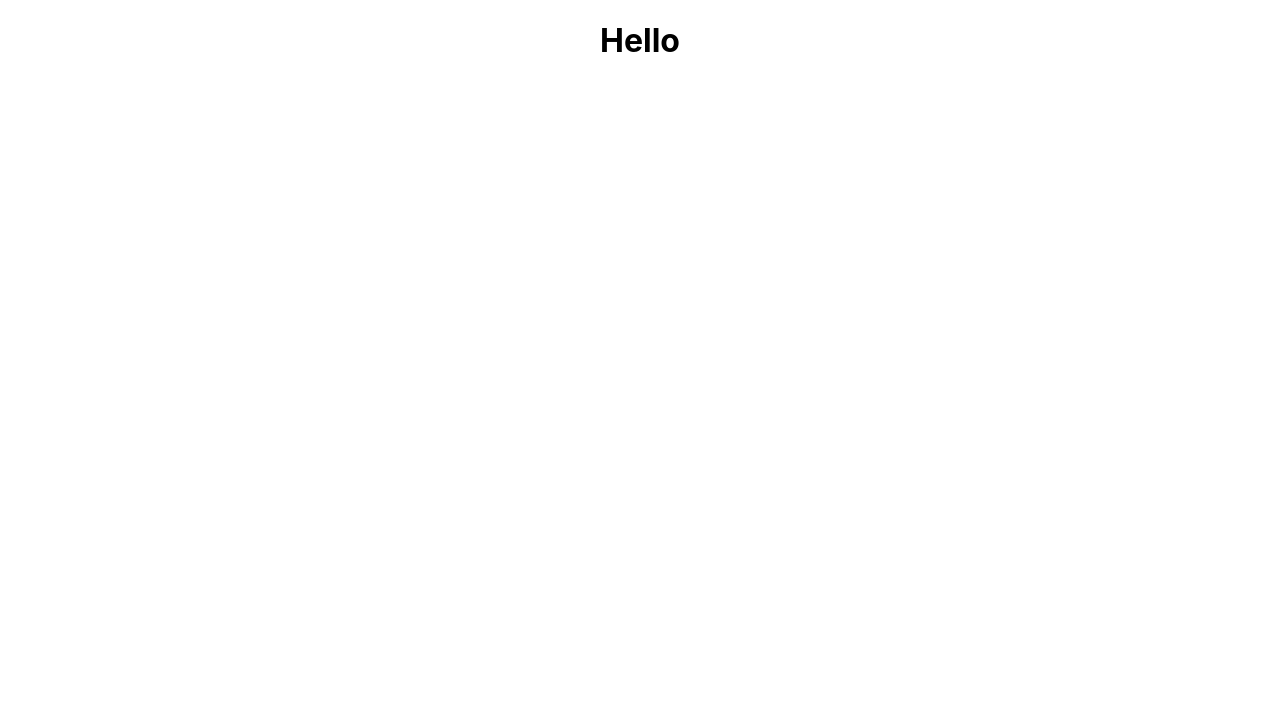
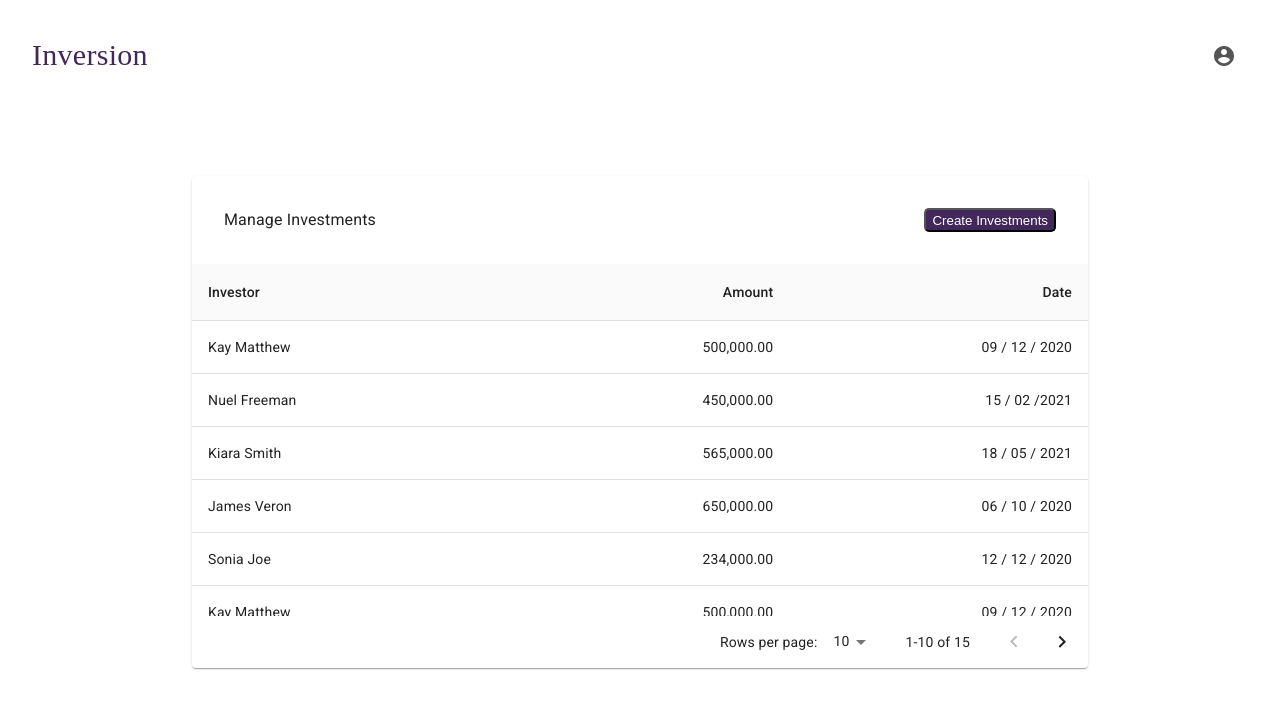
Before and after one commit to Vi-veron/inversion, a React (Create React App) app: page /dashboard in a window 1280 px wide. Shown: the top 708 px of the page. Built offline with nearby package versions, Linux system fonts and the light colour scheme.

Commit message:
feat: add tables and styling on dashboard

```diff
--- a/package.json
+++ b/package.json
@@ -3,6 +3,8 @@
   "version": "0.1.0",
   "private": true,
   "dependencies": {
+    "@material-ui/core": "^4.11.4",
+    "@material-ui/icons": "^4.11.2",
     "@testing-library/jest-dom": "^5.14.1",
     "@testing-library/react": "^11.2.7",
     "@testing-library/user-event": "^12.8.3",
--- a/public/index.html
+++ b/public/index.html
@@ -10,34 +10,21 @@
       content="Web site created using create-react-app"
     />
     <link rel="apple-touch-icon" href="%PUBLIC_URL%/logo192.png" />
-    <!--
-      manifest.json provides metadata used when your web app is installed on a
-      user's mobile device or desktop. See https://developers.google.com/web/fundamentals/web-app-manifest/
-    -->
+
     <link rel="manifest" href="%PUBLIC_URL%/manifest.json" />
-    <!--
-      Notice the use of %PUBLIC_URL% in the tags above.
-      It will be replaced with the URL of the `public` folder during the build.
-      Only files inside the `public` folder can be referenced from the HTML.
+    <link
+      rel="stylesheet"
+      href="https://fonts.googleapis.com/css?family=Roboto:300,400,500,700&display=swap"
+    />
+    <link
+      rel="stylesheet"
+      href="https://fonts.googleapis.com/icon?family=Material+Icons"
+    />
 
-      Unlike "/favicon.ico" or "favicon.ico", "%PUBLIC_URL%/favicon.ico" will
-      work correctly both with client-side routing and a non-root public URL.
-      Learn how to configure a non-root public URL by running `npm run build`.
-    -->
-    <title>React App</title>
+    <title>Inversion</title>
   </head>
   <body>
-    <noscript>You need to enable JavaScript to run this app.</noscript>
+    <noscript></noscript>
     <div id="root"></div>
-    <!--
-      This HTML file is a template.
-      If you open it directly in the browser, you will see an empty page.
-
-      You can add webfonts, meta tags, or analytics to this file.
-      The build step will place the bundled scripts into the <body> tag.
-
-      To begin the development, run `npm start` or `yarn start`.
-      To create a production bundle, use `npm run build` or `yarn build`.
-    -->
   </body>
 </html>
--- a/src/App.css
+++ b/src/App.css
@@ -1,38 +1,3 @@
 .App {
   text-align: center;
 }
-
-.App-logo {
-  height: 40vmin;
-  pointer-events: none;
-}
-
-@media (prefers-reduced-motion: no-preference) {
-  .App-logo {
-    animation: App-logo-spin infinite 20s linear;
-  }
-}
-
-.App-header {
-  background-color: #282c34;
-  min-height: 100vh;
-  display: flex;
-  flex-direction: column;
-  align-items: center;
-  justify-content: center;
-  font-size: calc(10px + 2vmin);
-  color: white;
-}
-
-.App-link {
-  color: #61dafb;
-}
-
-@keyframes App-logo-spin {
-  from {
-    transform: rotate(0deg);
-  }
-  to {
-    transform: rotate(360deg);
-  }
-}
--- a/src/App.js
+++ b/src/App.js
@@ -8,7 +8,7 @@ function App() {
     <div className="App">
       <Router>
         <Switch>
-          <Route path="/dashboard" component={Dashboard} />
+          <Route path="/dashboard" exact component={Dashboard} />
         </Switch>
       </Router>
     </div>
--- /dev/null
+++ b/src/components/appbar.jsx
@@ -0,0 +1,75 @@
+import React from "react";
+import { makeStyles } from "@material-ui/core/styles";
+import Typography from "@material-ui/core/Typography";
+import IconButton from "@material-ui/core/IconButton";
+import AccountCircle from "@material-ui/icons/AccountCircle";
+import MenuItem from "@material-ui/core/MenuItem";
+import Menu from "@material-ui/core/Menu";
+
+const useStyles = makeStyles((theme) => ({
+  menuButton: {
+    marginRight: theme.spacing(2),
+  },
+}));
+
+const barStyle = {
+  color: "#555",
+  display: "flex",
+  justifyContent: "space-between",
+  margin: "2em",
+};
+
+const logoStyle = {
+  fontFamily: "Brush Script MT",
+  color: "#42275a",
+  fontSize: 30,
+};
+
+export default function AppBar() {
+  const classes = useStyles();
+
+  const [anchorEl, setAnchorEl] = React.useState(null);
+  const open = Boolean(anchorEl);
+
+  const handleMenu = (event) => {
+    setAnchorEl(event.currentTarget);
+  };
+
+  const handleClose = () => {
+    setAnchorEl(null);
+  };
+
+  return (
+    <div style={barStyle}>
+      <Typography style={logoStyle}>Inversion</Typography>
+      <IconButton
+        aria-label="account of current user"
+        aria-controls="menu-appbar"
+        aria-haspopup="true"
+        onClick={handleMenu}
+        color="inherit"
+      >
+        <AccountCircle />
+      </IconButton>
+      <Menu
+        id="menu-appbar"
+        anchorEl={anchorEl}
+        anchorOrigin={{
+          vertical: "top",
+          horizontal: "right",
+        }}
+        keepMounted
+        transformOrigin={{
+          vertical: "top",
+          horizontal: "right",
+        }}
+        open={open}
+        onClose={handleClose}
+      >
+        <MenuItem onClick={handleClose}>Profile</MenuItem>
+        <MenuItem onClick={handleClose}>My account</MenuItem>
+        <MenuItem onClick={handleClose}>Settings</MenuItem>
+      </Menu>
+    </div>
+  );
+}
--- /dev/null
+++ b/src/components/table.jsx
@@ -0,0 +1,151 @@
+import React from "react";
+import { makeStyles } from "@material-ui/core/styles";
+import Paper from "@material-ui/core/Paper";
+import Table from "@material-ui/core/Table";
+import TableBody from "@material-ui/core/TableBody";
+import TableCell from "@material-ui/core/TableCell";
+import TableContainer from "@material-ui/core/TableContainer";
+import TableHead from "@material-ui/core/TableHead";
+import TablePagination from "@material-ui/core/TablePagination";
+import TableRow from "@material-ui/core/TableRow";
+import { Typography } from "@material-ui/core";
+
+const columns = [
+  { id: "investor", label: "Investor", minWidth: 100 },
+
+  {
+    id: "amount",
+    label: "Amount",
+    minWidth: 100,
+
+    align: "right",
+  },
+  {
+    id: "date",
+    label: "Date",
+    minWidth: 100,
+    align: "right",
+  },
+];
+
+function createData(investor, amount, date) {
+  return { investor, amount, date };
+}
+
+const rows = [
+  createData("Kay Matthew", "500,000.00", "09 / 12 / 2020"),
+  createData("Nuel Freeman", "450,000.00", "15 / 02 /2021"),
+  createData("Kiara Smith ", "565,000.00", "18 / 05 / 2021"),
+  createData("James Veron", "650,000.00", "06 / 10 / 2020"),
+  createData("Sonia Joe", "234,000.00", "12 / 12 / 2020"),
+  createData("Kay Matthew", "500,000.00", "09 / 12 / 2020"),
+  createData("Nuel Freeman", "450,000.00", "15 / 02 /2021"),
+  createData("Kiara Smith ", "565,000.00", "18 / 05 / 2021"),
+  createData("James Veron", "650,000.00", "06 / 10 / 2020"),
+  createData("Sonia Joe", "234,000.00", "12 / 12 / 2020"),
+  createData("Kay Matthew", "500,000.00", "09 / 12 / 2020"),
+  createData("Nuel Freeman", "450,000.00", "15 / 02 /2021"),
+  createData("Kiara Smith ", "565,000.00", "18 / 05 / 2021"),
+  createData("James Veron", "650,000.00", "06 / 10 / 2020"),
+  createData("Sonia Joe", "234,000.00", "12 / 12 / 2020"),
+];
+
+const useStyles = makeStyles({
+  root: {
+    width: "70vw",
+    margin: "4em",
+  },
+  container: {
+    maxHeight: 440,
+  },
+});
+
+const btnStyle = {
+  justifyContent: "flex-end",
+  marginLeft: 160,
+  backgroundColor: "#42275a",
+  color: "#fff",
+  borderRadius: 5,
+  cursor: "pointer",
+};
+
+export default function StickyHeadTable() {
+  const classes = useStyles();
+  const [page, setPage] = React.useState(0);
+  const [rowsPerPage, setRowsPerPage] = React.useState(10);
+
+  const handleChangePage = (event, newPage) => {
+    setPage(newPage);
+  };
+
+  const handleChangeRowsPerPage = (event) => {
+    setRowsPerPage(+event.target.value);
+    setPage(0);
+  };
+
+  return (
+    <Paper className={classes.root}>
+      <TableContainer className={classes.container}>
+        <div
+          style={{
+            display: "flex",
+            justifyContent: "space-between",
+            padding: "2em",
+          }}
+        >
+          <Typography>Manage Investments</Typography>
+          <button style={btnStyle}>Create Investments</button>
+        </div>
+        <Table stickyHeader aria-label="sticky table">
+          <TableHead>
+            <TableRow>
+              {columns.map((column) => (
+                <TableCell
+                  key={column.id}
+                  align={column.align}
+                  style={{ minWidth: column.minWidth }}
+                >
+                  {column.label}
+                </TableCell>
+              ))}
+            </TableRow>
+          </TableHead>
+          <TableBody>
+            {rows
+              .slice(page * rowsPerPage, page * rowsPerPage + rowsPerPage)
+              .map((row) => {
+                return (
+                  <TableRow
+                    hover
+                    role="checkbox"
+                    tabIndex={-1}
+                    key={row.amount}
+                  >
+                    {columns.map((column) => {
+                      const value = row[column.id];
+                      return (
+                        <TableCell key={column.id} align={column.align}>
+                          {column.format && typeof value === "number"
+                            ? column.format(value)
+                            : value}
+                        </TableCell>
+                      );
+                    })}
+                  </TableRow>
+                );
+              })}
+          </TableBody>
+        </Table>
+      </TableContainer>
+      <TablePagination
+        rowsPerPageOptions={[10, 25, 100]}
+        component="div"
+        count={rows.length}
+        rowsPerPage={rowsPerPage}
+        page={page}
+        onChangePage={handleChangePage}
+        onChangeRowsPerPage={handleChangeRowsPerPage}
+      />
+    </Paper>
+  );
+}
--- a/src/screens/dashboard.jsx
+++ b/src/screens/dashboard.jsx
@@ -1,9 +1,31 @@
 import React from "react";
+import { makeStyles } from "@material-ui/core/styles";
+import AppBar from "../components/appbar";
+
+import EnhancedTable from "../components/table";
+
+const useStyles = makeStyles((theme) => ({
+  root: {
+    flexGrow: 1,
+  },
+}));
+
+const cardStyle = {
+  display: "flex",
+  justifyContent: "center",
+  margin: "2em",
+  minWidth: 170,
+};
 
 function Dashboard() {
+  const classes = useStyles();
+
   return (
-    <div>
-      <h1>Hello </h1>
+    <div className={classes.root}>
+      <AppBar />
+      <div style={cardStyle}>
+        <EnhancedTable />
+      </div>
     </div>
   );
 }
```
Also changed, not shown: src/index.js (+6 -10 lines), src/screens/signup.jsx (added), 1 other file (tests, documents, lock files or other folders).
